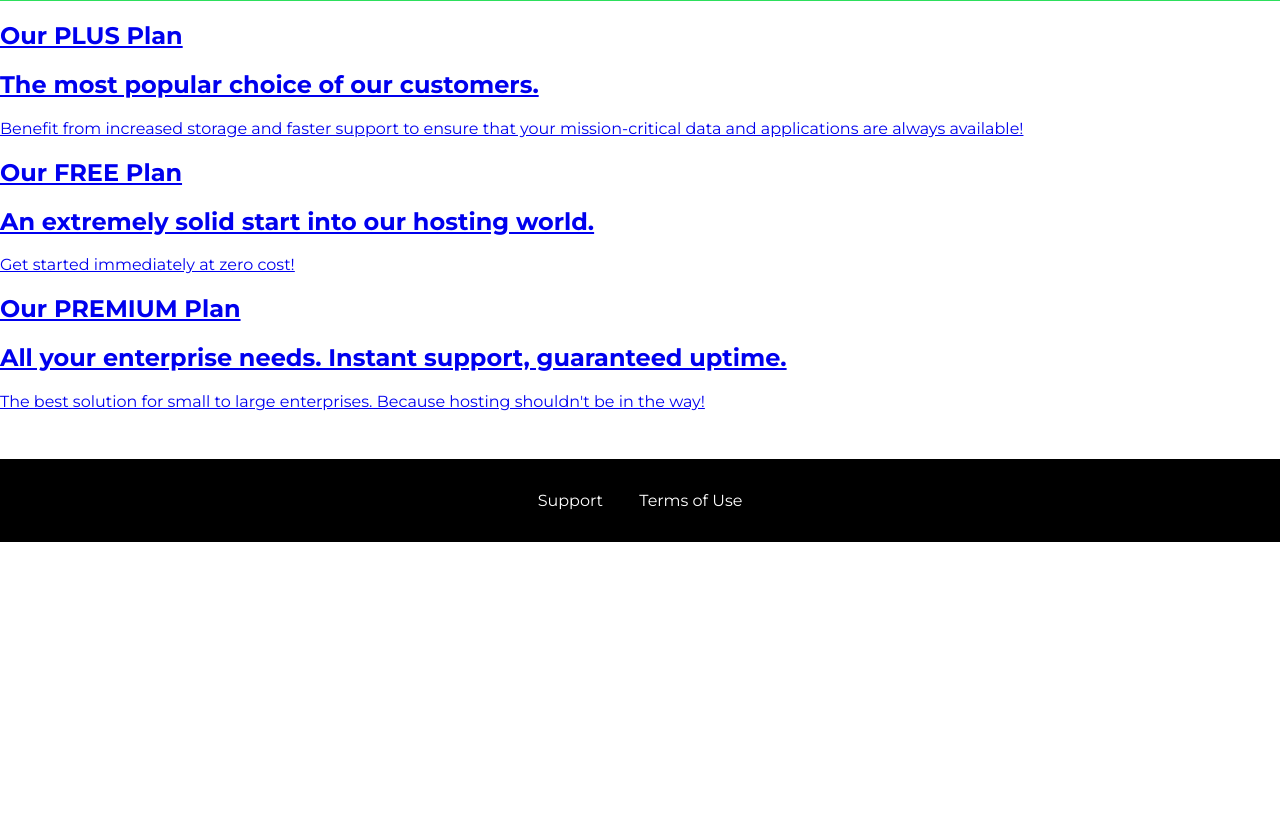
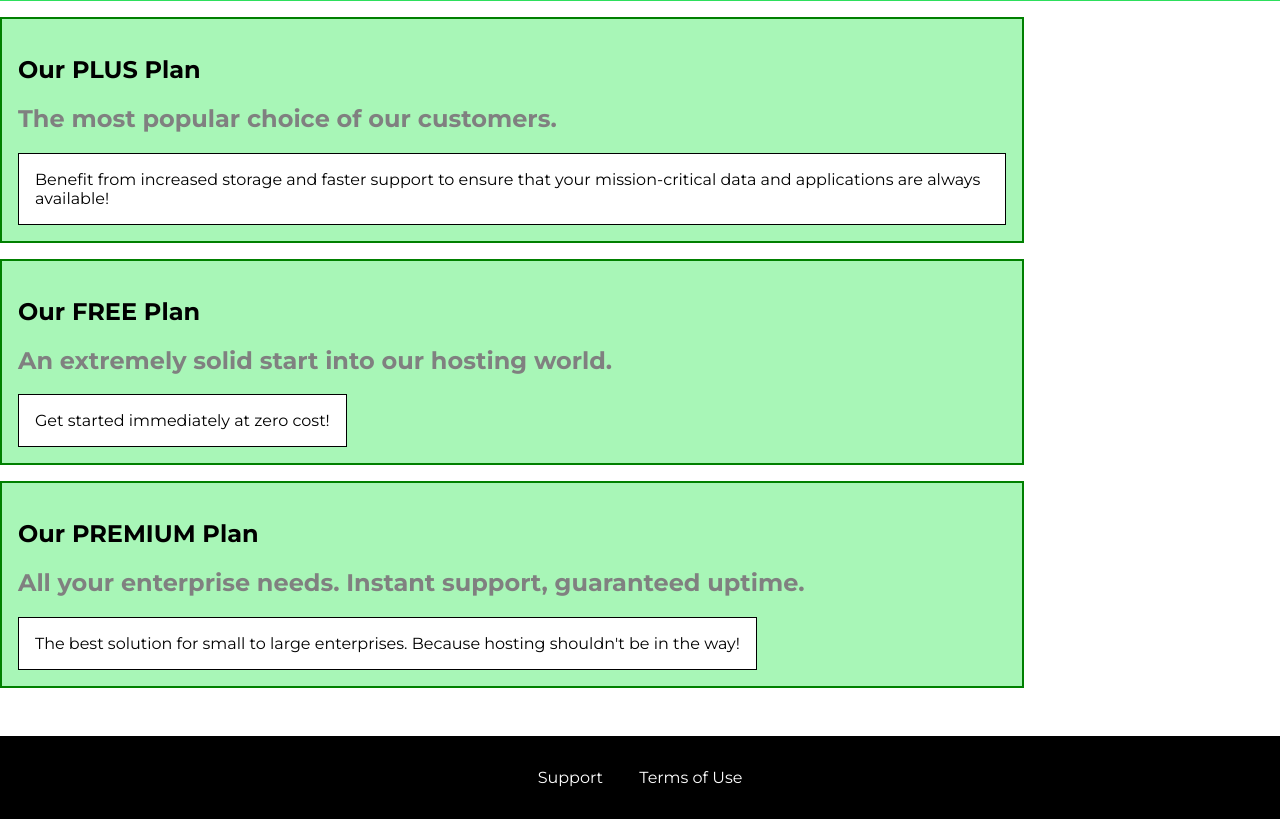
Before and after one commit to MTomys/css-complete-guide-2023, a plain HTML site: page basics/04/packages/index.html in a window 1280 px wide. Shown: the part 42-861 px from the top of the page. Before the commit the page ends 800 px from the top, so only its background shows below. Drawn offline with Linux system fonts and the light colour scheme.

Commit message:
finish module 4

```diff
--- a/basics/04/main.css
+++ b/basics/04/main.css
@@ -1,12 +1,3 @@
-* {
-  box-sizing: border-box;
-}
-
-body {
-  font-family: 'Montserrat', sans-serif;
-  margin: 0;
-}
-
 #product-overview {
   background: url('freedom.jpg');
   width: 100%;
@@ -14,6 +5,11 @@ body {
   padding: 10px;
 }
 
+.plan__list {
+  width: 80%;
+  margin: auto;
+  text-align: center;
+}
 .plan {
   background-color: #d5ffdc;
   text-align: center;
@@ -73,27 +69,6 @@ body {
   margin: 8px 0;
 }
 
-.button {
-  background: #0e4f1f;
-  color: white;
-  font: inherit;
-  border: 1.5px solid #0e4f1f;
-  padding: 0.5rem;
-  border-radius: 8px;
-  font-weight: bold;
-  cursor: pointer;
-}
-
-.button:hover,
-.button:active {
-  background-color: white;
-  color: #0e4f1f;
-}
-
-.button:focus {
-  outline: none;
-}
-
 #key-features {
   background-color: #ff1b68;
   margin-top: 80px;
@@ -142,95 +117,3 @@ body {
 /* h1 {
     font-family: sans-serif;
 } */
-
-.main-header {
-  width: 100%;
-  background: #2ddf5c;
-  padding: 8px 16px;
-}
-
-.main-header > div {
-  display: inline-block;
-  vertical-align: middle;
-}
-
-.main-header__brand {
-  color: #0e4f1f;
-  text-decoration: none;
-  font-weight: bold;
-  font-size: 22px;
-}
-
-.main-nav {
-  display: inline-block;
-  text-align: right;
-  width: calc(100% - 74px);
-  vertical-align: middle;
-}
-
-.main-nav__items {
-  margin: 0;
-  padding: 0;
-  list-style: none;
-}
-
-.main-nav__item {
-  display: inline-block;
-  margin: 0 16px;
-}
-
-.main-nav__item a {
-  text-decoration: none;
-  color: #0e4f1f;
-  font-weight: bold;
-  padding: 3px 0;
-}
-
-.main-nav__item a:hover,
-.main-nav__item a:active {
-  color: white;
-  border-bottom: 5px solid white;
-}
-
-.main-nav__item--cta a {
-  color: white;
-  background: #ff1b68;
-  padding: 8px 16px;
-  border-radius: 8px;
-}
-
-.main-nav__item--cta a:hover,
-.main-nav__item--cta a:active {
-  color: #ff1b68;
-  background: white;
-  border: none;
-}
-
-.main-footer {
-  background-color: black;
-  color: white;
-  padding: 2rem;
-  margin-top: 3rem;
-}
-
-.main-footer__links {
-  list-style: none;
-  margin: 0;
-  padding: 0;
-  text-align: center;
-}
-
-.main-footer__link {
-  display: inline-block;
-  margin: 0 1rem;
-}
-
-.main-footer__link a {
-  color: white;
-  text-decoration: none;
-}
-
-.main-footer__link a:hover,
-.main-footer__link a:active {
-  color: #ccc;
-}
--- a/basics/04/packages/index.html
+++ b/basics/04/packages/index.html
@@ -33,30 +33,34 @@
       </nav>
     </header>
     <main>
-      <section>
+      <section class="plan-container">
         <a href="#">
-          <h1>Our PLUS Plan</h1>
-          <h2>The most popular choice of our customers.</h2>
-          <p>
+          <h1 class="plan-title">Our PLUS Plan</h1>
+          <h2 class="plan-subtitle">
+            The most popular choice of our customers.
+          </h2>
+          <p class="plan-description">
             Benefit from increased storage and faster support to ensure that
             your mission-critical data and applications are always available!
           </p>
         </a>
       </section>
-      <section>
+      <section class="plan-container">
         <a href="#">
-          <h1>Our FREE Plan</h1>
-          <h2>An extremely solid start into our hosting world.</h2>
-          <p>Get started immediately at zero cost!</p>
+          <h1 class="plan-title">Our FREE Plan</h1>
+          <h2 class="plan-subtitle">
+            An extremely solid start into our hosting world.
+          </h2>
+          <p class="plan-description">Get started immediately at zero cost!</p>
         </a>
       </section>
-      <section>
+      <section class="plan-container">
         <a href="#">
-          <h1>Our PREMIUM Plan</h1>
-          <h2>
+          <h1 class="plan-title">Our PREMIUM Plan</h1>
+          <h2 class="plan-subtitle">
             All your enterprise needs. Instant support, guaranteed uptime.
           </h2>
-          <p>
+          <p class="plan-description">
             The best solution for small to large enterprises. Because hosting
             shouldn't be in the way!
           </p>
--- a/basics/04/packages/packages.css
+++ b/basics/04/packages/packages.css
@@ -0,0 +1,36 @@
+.plan-container {
+  background: rgb(168, 246, 183);
+  border: 2px solid green;
+  width: 80%;
+  padding: 1rem;
+  margin-top: 1rem;
+}
+
+.plan-container a {
+  text-decoration: none;
+  display: block;
+}
+
+.plan-container:hover,
+.plan-container:active {
+  border: 2px solid red;
+  box-shadow: 2px 2px 4px rgba(0, 0, 0, 0.5);
+}
+
+.plan-title {
+  color: black;
+  font-size: 1.5rem;
+}
+
+.plan-subtitle {
+  color: grey;
+}
+
+.plan-description {
+  background: white;
+  color: black;
+  display: inline-block;
+  margin: auto;
+  padding: 1rem;
+  border: 1px solid black;
+}
```
Also changed, not shown: basics/04/index.html (+2 -0 lines).
